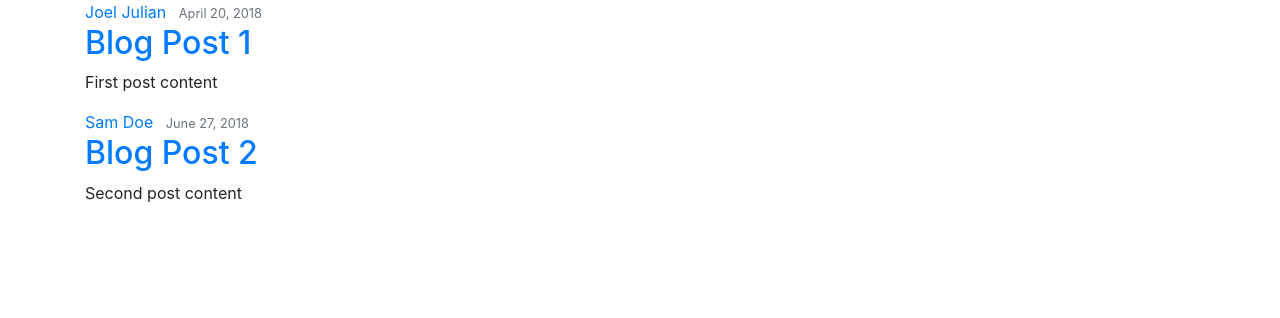
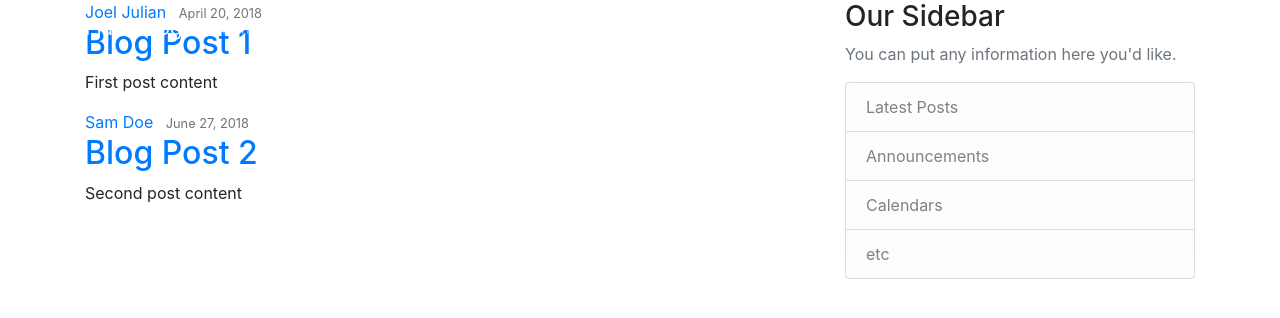
Before and after one commit to joeljulianace/BlogPost, a Flask app: page / in a window 1280 px wide. Shown: the top 318 px of the page. Run offline with Flask 2, Linux system fonts and the light colour scheme; some libraries are stand-ins or nearby versions.

Commit message:
added navbar formatted presentation of blog added sidebar

```diff
--- a/templates/layout.html
+++ b/templates/layout.html
@@ -4,7 +4,7 @@
     <meta charset="utf-8">
     <meta name="viewport" content="width=device-width, initial-scale=1, shrink-to-fit=no">
     <link rel="stylesheet" href="https://stackpath.bootstrapcdn.com/bootstrap/4.4.1/css/bootstrap.min.css" integrity="sha384-Vkoo8x4CGsO3+Hhxv8T/Q5PaXtkKtu6ug5TOeNV6gBiFeWPGFN9MuhOf23Q9Ifjh" crossorigin="anonymous">
-
+    <link rel="stylesheet" type="text/css" href="{{ url_for('static', filename='main.css') }}">
     {% if title %}
         <title>Flask Blog - {{ title }}</title>
     {% else %}
@@ -12,10 +12,47 @@
     {% endif %}
 </head>
 <body>
-    <div class="container">
-        {% block content %}
-        {% endblock %}
-    </div>
+    <header class="site-header">
+      <nav class="navbar navbar-expand-md navbar-dark bg-steel fixed-top">
+        <div class="container">
+          <a class="navbar-brand mr-4" href="/">Flask Blog</a>
+          <button class="navbar-toggler" type="button" data-toggle="collapse" data-target="#navbarToggle" aria-controls="navbarToggle" aria-expanded="false" aria-label="Toggle navigation">
+            <span class="navbar-toggler-icon"></span>
+          </button>
+          <div class="collapse navbar-collapse" id="navbarToggle">
+            <div class="navbar-nav mr-auto">
+              <a class="nav-item nav-link" href="/">Home</a>
+              <a class="nav-item nav-link" href="/about">About</a>
+            </div>
+            <!-- Navbar Right Side -->
+            <div class="navbar-nav">
+              <a class="nav-item nav-link" href="/login">Login</a>
+              <a class="nav-item nav-link" href="/register">Register</a>
+            </div>
+          </div>
+        </div>
+      </nav>
+    </header>
+    <main role="main" class="container">
+      <div class="row">
+        <div class="col-md-8">
+          {% block content %}{% endblock %}
+        </div>
+        <div class="col-md-4">
+          <div class="content-section">
+            <h3>Our Sidebar</h3>
+            <p class='text-muted'>You can put any information here you'd like.
+              <ul class="list-group">
+                <li class="list-group-item list-group-item-light">Latest Posts</li>
+                <li class="list-group-item list-group-item-light">Announcements</li>
+                <li class="list-group-item list-group-item-light">Calendars</li>
+                <li class="list-group-item list-group-item-light">etc</li>
+              </ul>
+            </p>
+          </div>
+        </div>
+      </div>
+    </main>
     <script src="https://code.jquery.com/jquery-3.4.1.slim.min.js" integrity="sha384-J6qa4849blE2+poT4WnyKhv5vZF5SrPo0iEjwBvKU7imGFAV0wwj1yYfoRSJoZ+n" crossorigin="anonymous"></script>
     <script src="https://cdn.jsdelivr.net/npm/popper.js@1.16.0/dist/umd/popper.min.js" integrity="sha384-Q6E9RHvbIyZFJoft+2mJbHaEWldlvI9IOYy5n3zV9zzTtmI3UksdQRVvoxMfooAo" crossorigin="anonymous"></script>
     <script src="https://stackpath.bootstrapcdn.com/bootstrap/4.4.1/js/bootstrap.min.js" integrity="sha384-wfSDF2E50Y2D1uUdj0O3uMBJnjuUD4Ih7YwaYd1iqfktj0Uod8GCExl3Og8ifwB6" crossorigin="anonymous"></script>
```
